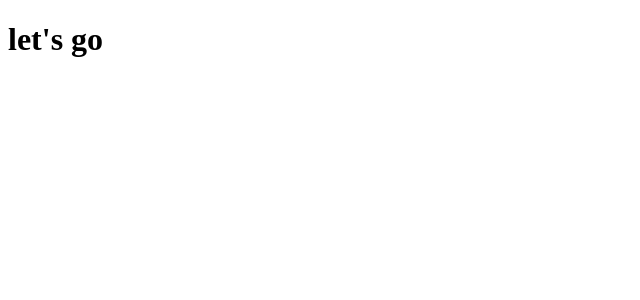
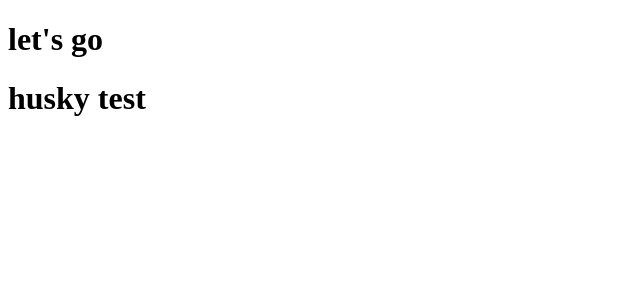
Before and after one commit to FE-SEP22-FulFilled/frontend, a React (Create React App) app: page / in a window 1280 px wide. Shown: the top 300 px of the page, without its empty margins (0-640 px from the left). Built offline with nearby package versions, Linux system fonts and the light colour scheme.

Commit message:
husky test-12

```diff
--- a/package.json
+++ b/package.json
@@ -27,7 +27,7 @@
     "eject": "react-scripts eject",
     "format": "prettier --write . --ignore-path .gitignore",
     "lint": "eslint . --ignore-path .gitignore",
-    "fix-style": "npm run format && npm run lint",
+    "fix-style": "npm run format && npm run lint -- --fix",
     "prepare": "husky install"
   },
   "eslintConfig": {
@@ -57,5 +57,8 @@
     "husky": "^8.0.3",
     "lint-staged": "^13.1.0",
     "prettier": "2.8.1"
+  },
+  "lint-staged": {
+    "*.tsx": "npm run lint"
   }
 }
--- a/src/App.tsx
+++ b/src/App.tsx
@@ -4,6 +4,7 @@ function App() {
   return (
     <div className="App">
       <h1>let's go</h1>
+      <h1>husky test</h1>
     </div>
   );
 }
```
Also changed, not shown: 2 other files (tests, documents, lock files or other folders).
